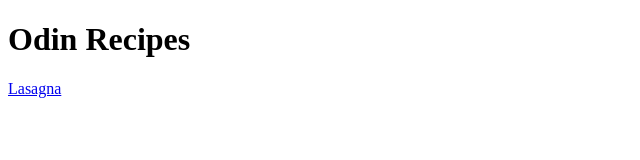
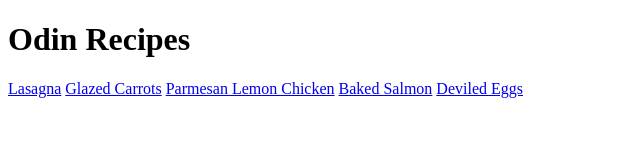
Before and after one commit to firensym/odin-recipes, a plain HTML site: page index.html in a window 1280 px wide. Shown: the whole page, without its empty margins (0-640 px from the left). Drawn offline with Linux system fonts and the light colour scheme.

Commit message:
Create new links

```diff
--- a/index.html
+++ b/index.html
@@ -8,5 +8,9 @@
     <body>
         <h1>Odin Recipes</h1>
         <a href="./lasagna.html">Lasagna</a>
+        <a href="./carrots.html">Glazed Carrots</a>
+        <a href="./chicken.html">Parmesan Lemon Chicken</a>
+        <a href="./salmon.html">Baked Salmon</a>
+        <a href="./eggs.html">Deviled Eggs</a>
     </body>
 </html>
```
Also changed, not shown: carrots.html (added), chicken.html (added), eggs.html (added), salmon.html (added).
